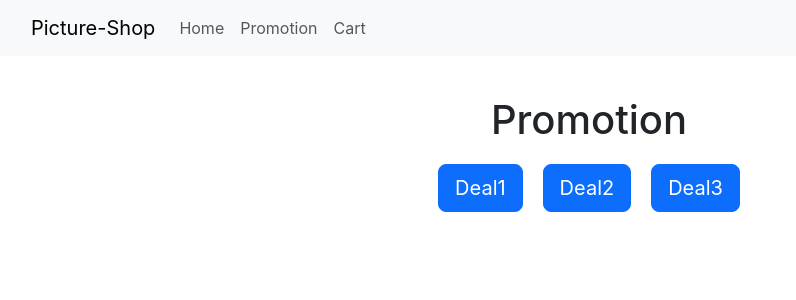
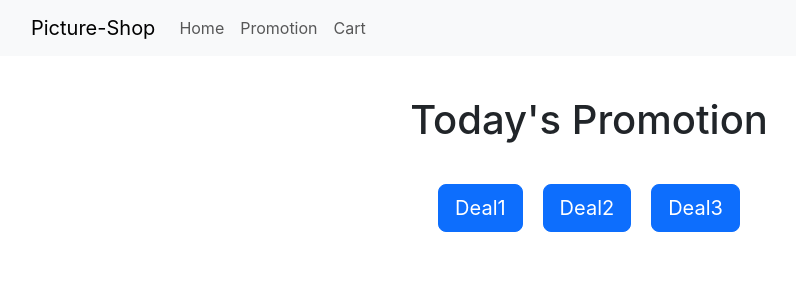
Before and after one commit to mokimokheonpark/picture-shop, a React (Create React App) app: page /promotion in a window 1280 px wide. Shown: the top 300 px of the page, without its empty margins (51-847 px from the left). Built offline with nearby package versions, Linux system fonts and the light colour scheme.

Commit message:
style corrections in Promotion

```diff
--- a/src/routes/Promotion.js
+++ b/src/routes/Promotion.js
@@ -6,11 +6,11 @@ function Promotion() {
   const navigate = useNavigate();
 
   return (
-    <div className="promotion">
-      <h1>Promotion</h1>
+    <>
+      <h1>Today's Promotion</h1>
 
       <Button
-        className="promotion-button"
+        className="button"
         variant="primary"
         size="lg"
         onClick={() => {
@@ -21,7 +21,7 @@ function Promotion() {
       </Button>
 
       <Button
-        className="promotion-button"
+        className="button"
         variant="primary"
         size="lg"
         onClick={() => {
@@ -41,10 +41,10 @@ function Promotion() {
         Deal3
       </Button>
 
-      <div className="promotion-outlet">
+      <div className="outlet">
         <Outlet></Outlet>
       </div>
-    </div>
+    </>
   );
 }
 
--- a/src/routes/promotion.css
+++ b/src/routes/promotion.css
@@ -1,15 +1,12 @@
-.promotion {
-  margin-top: 40px;
+h1 {
+  margin-bottom: 40px;
+  margin-bottom: 40px;
 }
 
-.promotion h1 {
-  margin-bottom: 20px;
-}
-
-.promotion-button {
+.button {
   margin-right: 20px;
 }
 
-.promotion-outlet {
+.outlet {
   margin-top: 40px;
 }
```
